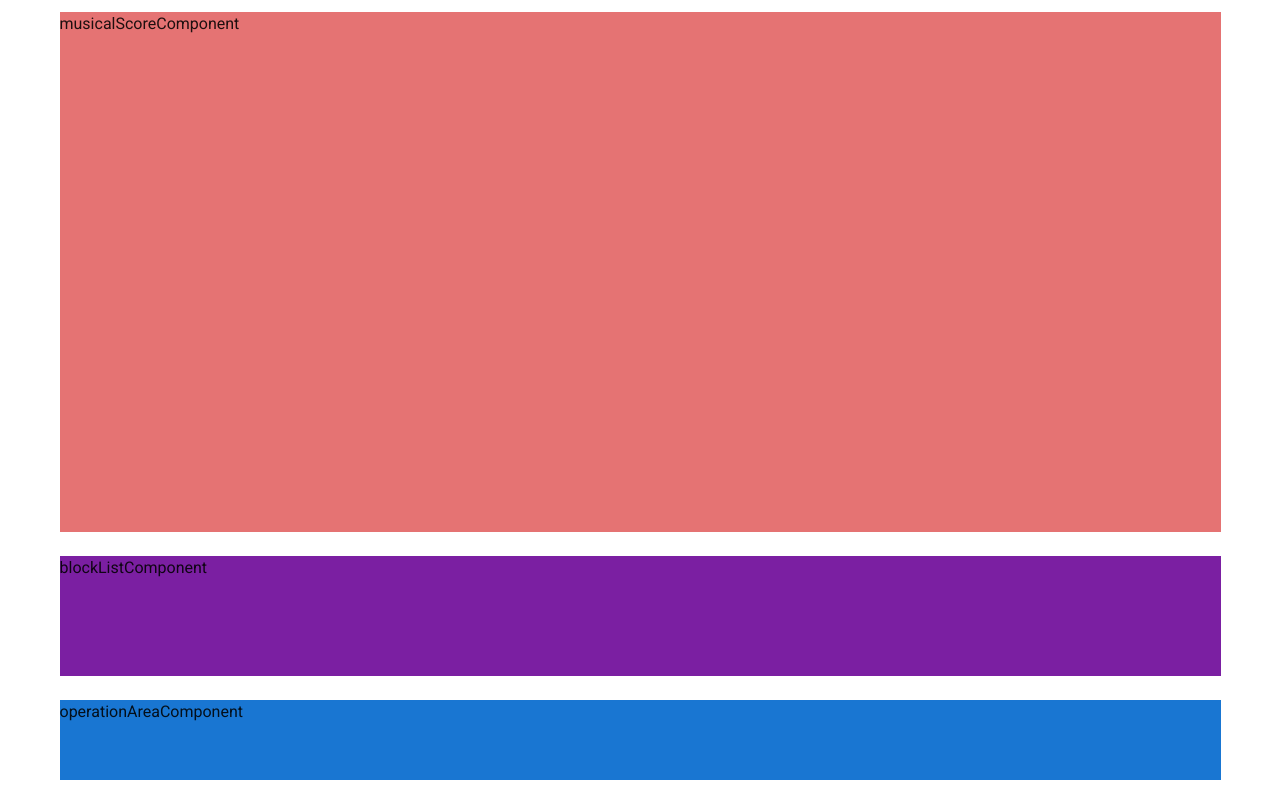
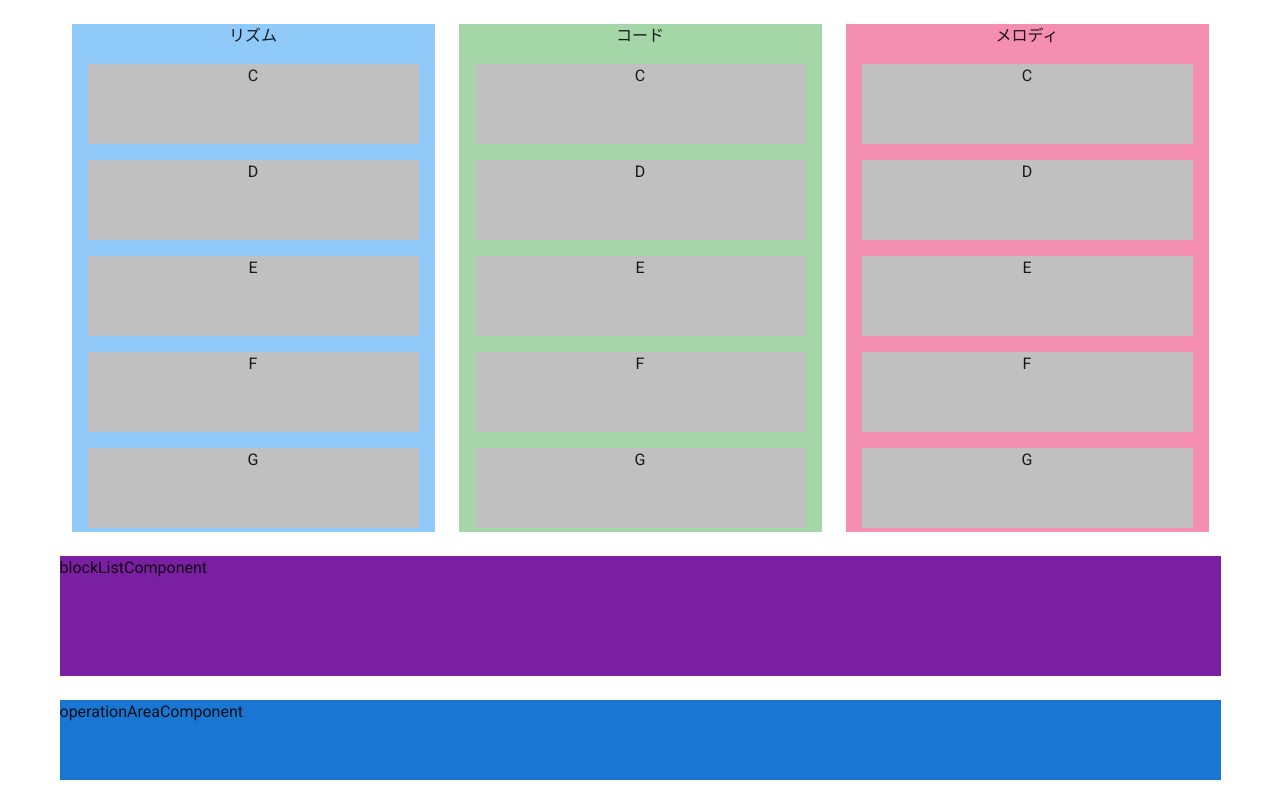
Before and after one commit to cojt-12th-music/create-music-web, a Nuxt app: page / in a window 1280 px wide. Built offline with nearby package versions, Linux system fonts and the light colour scheme.

Commit message:
add: ブロック操作

```diff
--- a/components/musicalScore.vue
+++ b/components/musicalScore.vue
@@ -1,16 +1,75 @@
 <template>
-  <div id="component-frame" class="red lighten-2">
-    <p>musicalScoreComponent</p>
+  <div id="component-frame">
+    <v-container>
+      <v-row>
+        <v-col cols="4">
+          <ul id="rhythm" class="blue lighten-3">
+            <li>リズム</li>
+            <li>
+              <draggable element="ul" class="draggable">
+                <li v-for="block in rhythmBlocks" :key="block">{{ block }}</li>
+              </draggable>
+            </li>
+          </ul>
+        </v-col>
+        <v-col cols="4">
+          <ul id="code" class="green lighten-3">
+            <li>コード</li>
+            <li>
+              <draggable element="ul" class="draggable">
+                <li v-for="block in codeBlocks" :key="block">{{ block }}</li>
+              </draggable>
+            </li>
+          </ul>
+        </v-col>
+        <v-col cols="4">
+          <ul id="melody" class="pink lighten-3">
+            <li>メロディ</li>
+            <li>
+              <draggable element="ul" class="draggable">
+                <li v-for="block in melodyBlocks" :key="block">{{ block }}</li>
+              </draggable>
+            </li>
+          </ul>
+        </v-col>
+      </v-row>
+    </v-container>
   </div>
 </template>
 
 <script lang="ts">
-import Vue from 'vue'
-export default Vue.extend({})
+import draggable from 'vuedraggable'
+export default {
+  components: {
+    draggable
+  },
+  data() {
+    return {
+      rhythmBlocks: ['C', 'D', 'E', 'F', 'G', 'A', 'B'],
+      codeBlocks: ['C', 'D', 'E', 'F', 'G', 'A', 'B'],
+      melodyBlocks: ['C', 'D', 'E', 'F', 'G', 'A', 'B']
+    }
+  }
+}
 </script>
 
 <style lang="scss" scoped>
 div#component-frame {
   height: 100%;
+  overflow: scroll;
+}
+
+ul {
+  list-style: none;
+  text-align: center;
+  padding: 0;
+}
+ul.draggable {
+  li {
+    margin: 1rem;
+    display: block;
+    background: #c0c0c0;
+    height: 5rem;
+  }
 }
 </style>
```
